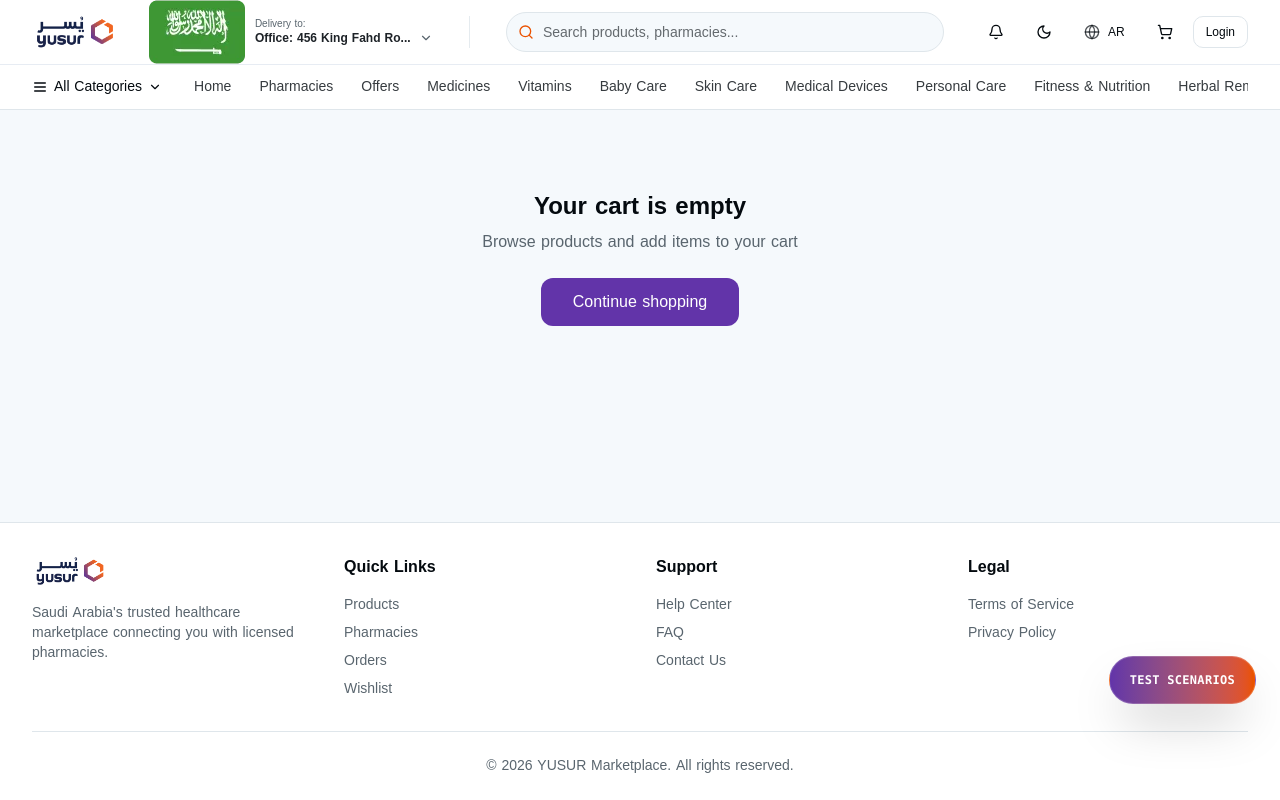
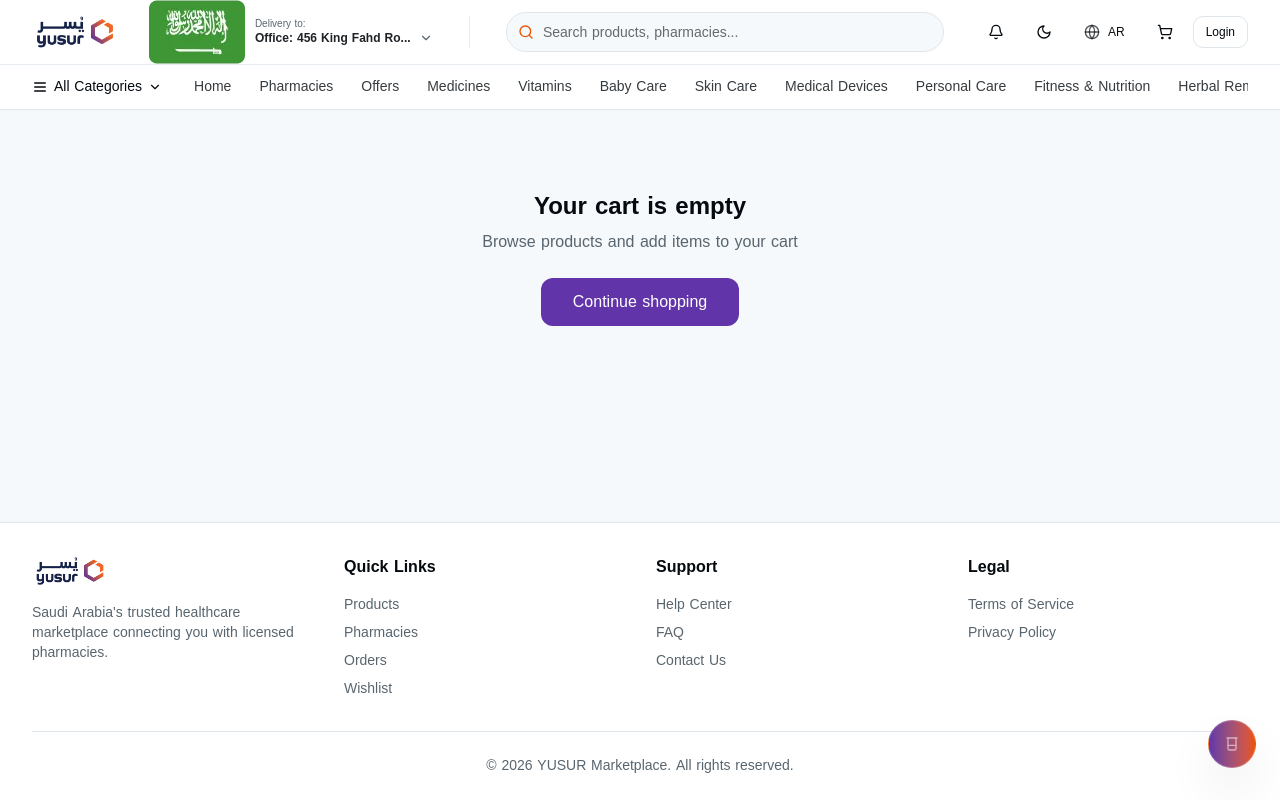
Before and after one commit to IbrahimAlzilah/marketplace, a Next.js app: page /en/cart in a window 1280 px wide. Built offline with nearby package versions, Linux system fonts and the light colour scheme.

Commit message:
edit:  scenario selector component

```diff
--- a/src/components/marketplace/scenario-selector.tsx
+++ b/src/components/marketplace/scenario-selector.tsx
@@ -49,24 +49,21 @@ export function ScenarioSelector() {
   };
 
   return (
-    <div className="fixed bottom-24 end-6 z-50">
+    <div className="fixed bottom-8 end-6 z-50">
       <Dialog open={open} onOpenChange={setOpen}>
         <DialogTrigger asChild>
           <Button
             size="lg"
-            className="rounded-full shadow-2xl bg-gradient-to-r from-primary to-secondary text-white hover:opacity-90 flex items-center gap-2 border border-white/20 h-12 px-5 hover:scale-105 transition-transform"
+            title={locale === "ar" ? "سيناريوهات الاختبار" : "Test Scenarios"}
+            className="rounded-full shadow-2xl bg-gradient-to-r from-primary to-secondary text-white hover:opacity-90 flex items-center gap-2 border border-white/20 h-12 w-12 px-3 hover:scale-105 transition-transform"
           >
-            {/* <Beaker className="h-5 w-5 animate-pulse" /> */}
-            <span className="text-xs font-bold font-mono tracking-wide uppercase">
-              {locale === "ar" ? "سيناريوهات الاختبار" : "Test Scenarios"}
-            </span>
+            <Beaker className="size-6 animate-pulse" />
           </Button>
         </DialogTrigger>
-        <DialogContent className="sm:max-w-xl max-h-[85vh] overflow-hidden flex flex-col p-6 rounded-3xl bg-card border">
+        <DialogContent className="sm:max-w-xl max-h-[90vh] overflow-hidden flex flex-col p-6 rounded-3xl bg-card border">
           <DialogHeader className="pb-3 border-b">
             <div className="flex items-center justify-between">
               <DialogTitle className="text-lg font-bold text-foreground flex items-center gap-2">
-                <Beaker className="h-5 w-5 text-primary animate-pulse" />
                 {locale === "ar" ? "أداة محاكاة سيناريوهات الشراء" : "Checkout Scenario Simulator"}
               </DialogTitle>
             </div>
--- a/src/components/ui/dialog.tsx
+++ b/src/components/ui/dialog.tsx
@@ -40,7 +40,7 @@ const DialogContent = React.forwardRef<
       {...props}
     >
       {children}
-      <DialogPrimitive.Close className="absolute end-4 top-4 rounded-sm opacity-70 ring-offset-background transition-opacity hover:opacity-100 focus:outline-none focus:ring-2 focus:ring-ring">
+      <DialogPrimitive.Close className="absolute end-4 top-5 rounded-sm opacity-70 ring-offset-background transition-opacity hover:opacity-100 focus:outline-none focus:ring-2 focus:ring-ring">
         <X className="h-4 w-4" />
         <span className="sr-only">Close</span>
       </DialogPrimitive.Close>
```
